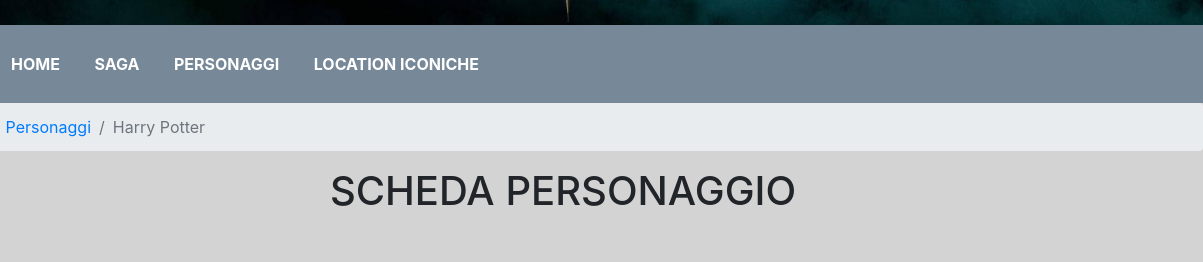
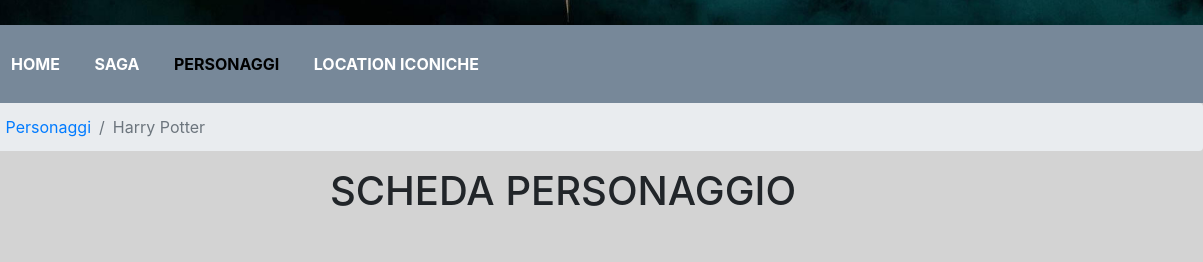
Before and after one commit to AhmedAjmi1/SagaHarryPotter, a plain HTML site: page itemPersonaggio.html in a window 1280 px wide. Shown: the part 450-712 px from the top of the page, 77-1280 px from the left. Drawn offline with nearby package versions, Linux system fonts and the light colour scheme.

Commit message:
Update itemPersonaggio.html

```diff
--- a/itemPersonaggio.html
+++ b/itemPersonaggio.html
@@ -39,7 +39,7 @@
                     <nav>
                         <a href="index.html">HOME</a>
                         <a href="saga.html">SAGA</a>
-                        <a href="personaggi.html">PERSONAGGI</a>
+                        <a href="personaggi.html" style="color:black">PERSONAGGI</a>
                         <a href="location.html">LOCATION ICONICHE</a>
                     </nav>
                 </div>
```
